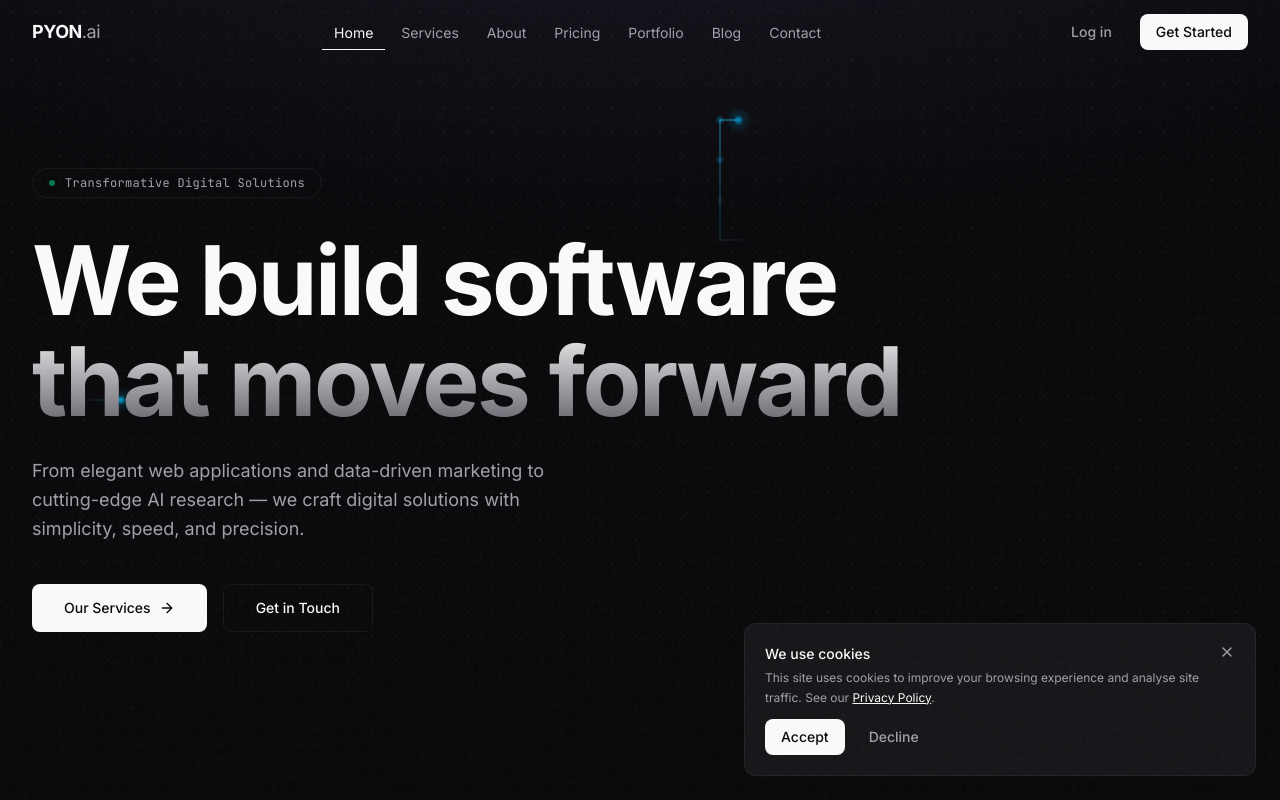
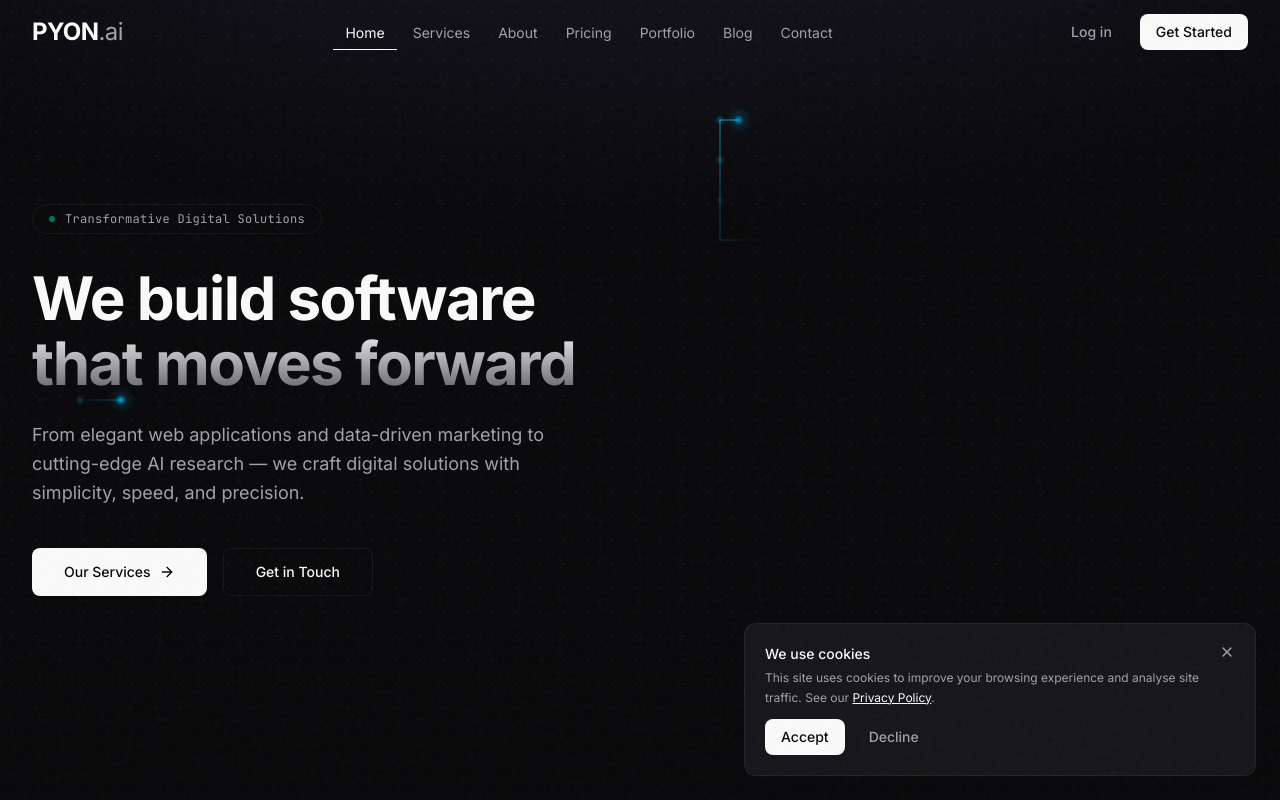
Before and after one commit to K4L-EL/pyon-ai, a Next.js app: page / in a window 1280 px wide. Shown: the top 800 px of the page. Built offline with nearby package versions, Linux system fonts and the light colour scheme.

Commit message:
style: enlarge navbar logo and reduce hero heading size

```diff
--- a/src/components/layout/Navbar.tsx
+++ b/src/components/layout/Navbar.tsx
@@ -46,7 +46,7 @@ export function Navbar() {
         className="mx-auto flex h-16 max-w-7xl items-center justify-between px-4 sm:px-6 lg:px-8"
         aria-label="Main navigation"
       >
-        <Link href="/" className="text-lg font-bold tracking-tight text-foreground">
+        <Link href="/" className="text-2xl font-bold tracking-tight text-foreground">
           PYON<span className="text-muted-foreground font-normal">.ai</span>
         </Link>
 
--- a/src/components/sections/Hero.tsx
+++ b/src/components/sections/Hero.tsx
@@ -32,7 +32,7 @@ export function Hero() {
 
           <motion.h1
             variants={fadeUp}
-            className="mt-8 text-5xl font-bold leading-[1.05] tracking-tight sm:text-6xl lg:text-7xl xl:text-8xl"
+            className="mt-8 text-4xl font-bold leading-[1.08] tracking-tight sm:text-5xl lg:text-6xl"
           >
             We build software
             <br />
```
